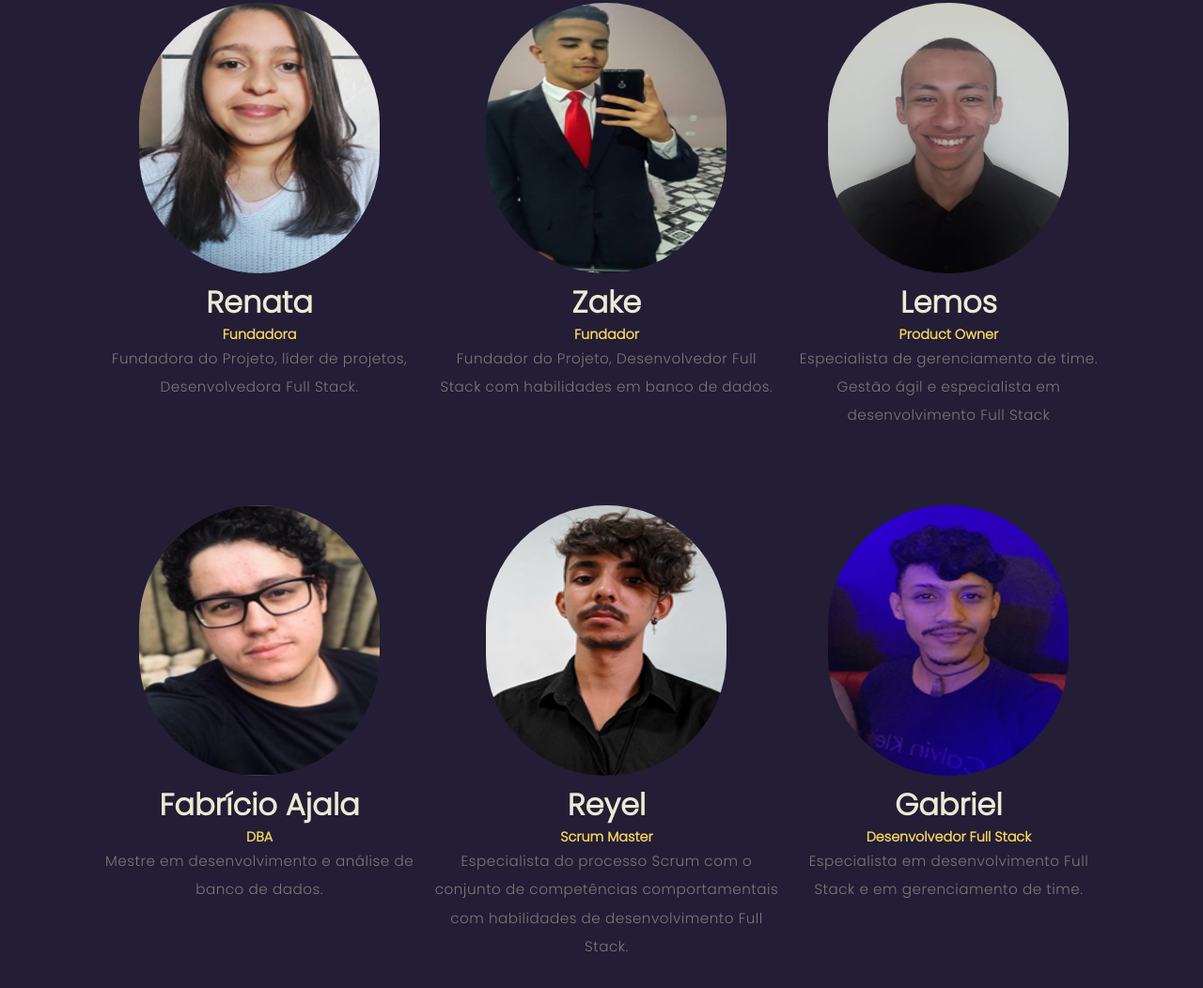
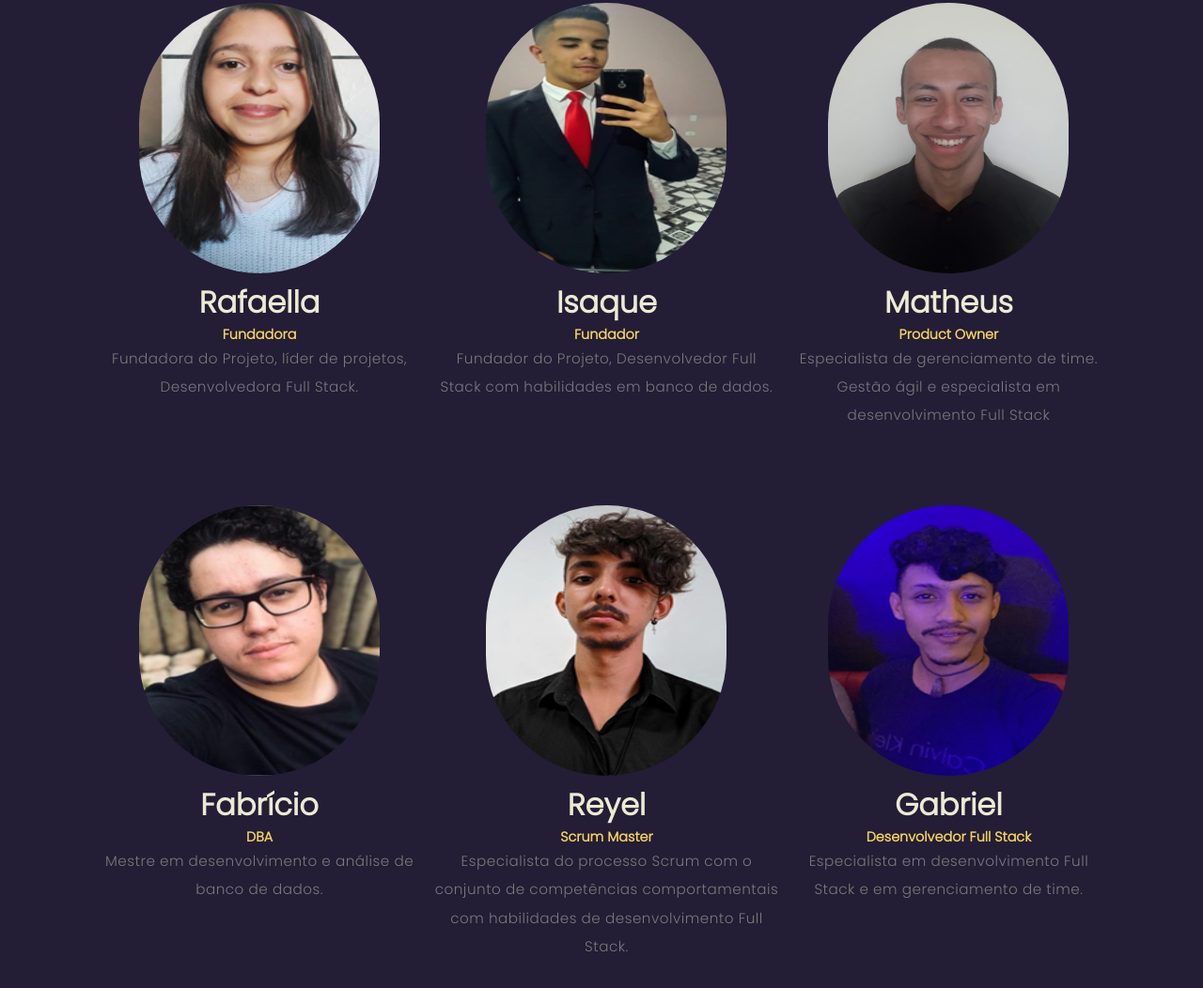
Before and after one commit to RafaellaKimberlly/Grupo-08, a plain HTML site: page Site Institucional/WebSite/html/sobre.html in a window 1280 px wide. Shown: the part 2175-3227 px from the top of the page at 94% size. Drawn offline with Linux system fonts and the light colour scheme.

Commit message:
Ajuste Nomes Time

```diff
--- a/Site Institucional/WebSite/html/sobre.html
+++ b/Site Institucional/WebSite/html/sobre.html
@@ -155,7 +155,7 @@
                     </figure>
                     <!-- Texto Membro -->
                     <article>
-                        <h2>Renata</h2>
+                        <h2>Rafaella</h2>
                         <h3>Fundadora</h3>
                         <p>Fundadora do Projeto, líder de projetos,
                             Desenvolvedora Full Stack.</p>
@@ -169,7 +169,7 @@
                     </figure>
                     <!-- Texto Membro -->
                     <article>
-                        <h2>Zake</h2>
+                        <h2>Isaque</h2>
                         <h3>Fundador</h3>
                         <p>Fundador do Projeto, Desenvolvedor Full
                             Stack com habilidades em banco de dados.</p>
@@ -183,7 +183,7 @@
                     </figure>
                     <!-- Texto Membro -->
                     <article>
-                        <h2>Lemos</h2>
+                        <h2>Matheus</h2>
                         <h3>Product Owner</h3>
                         <p>Especialista de gerenciamento de time.
                             Gestão ágil e especialista em
@@ -198,7 +198,7 @@
                     </figure>
                     <!-- Texto Membro -->
                     <article>
-                        <h2>Fabrício Ajala</h2>
+                        <h2>Fabrício</h2>
                         <h3>DBA</h3>
                         <p>Mestre em desenvolvimento e análise de
                             banco de dados.</p>
```
